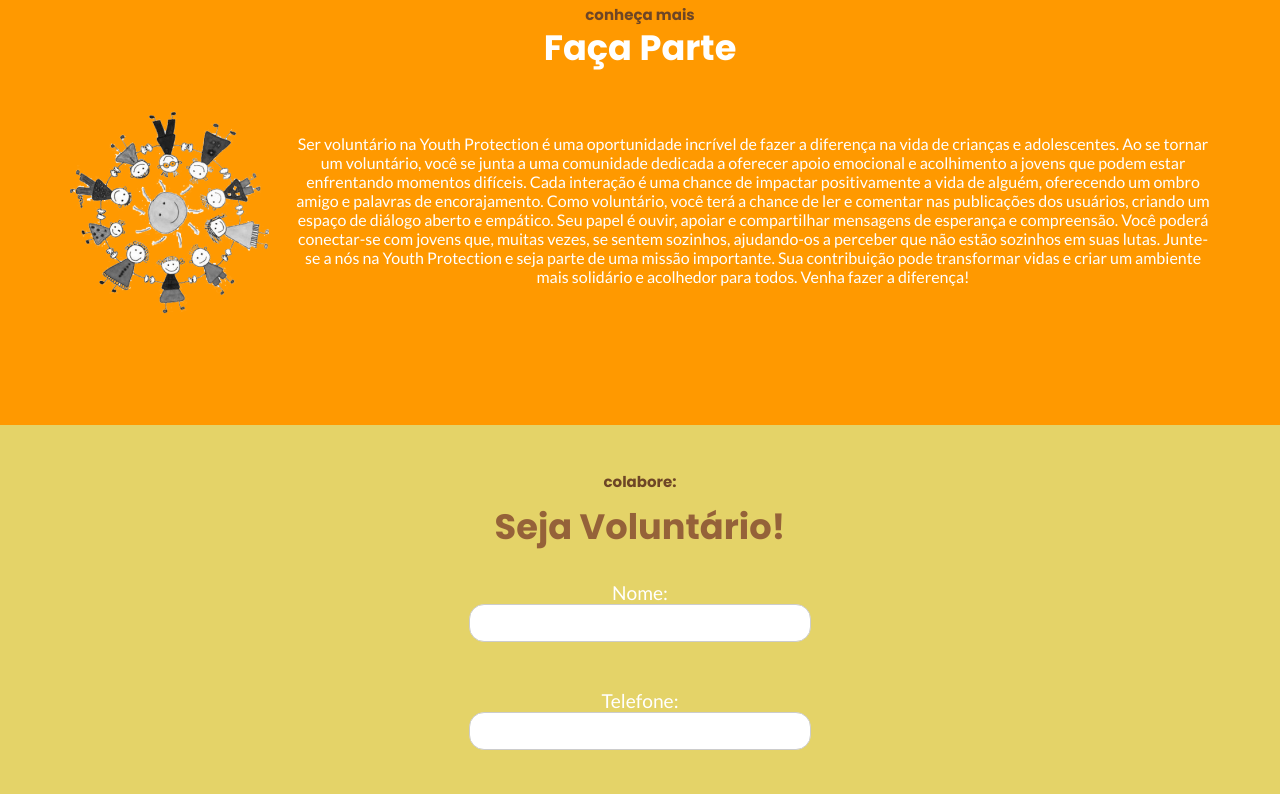
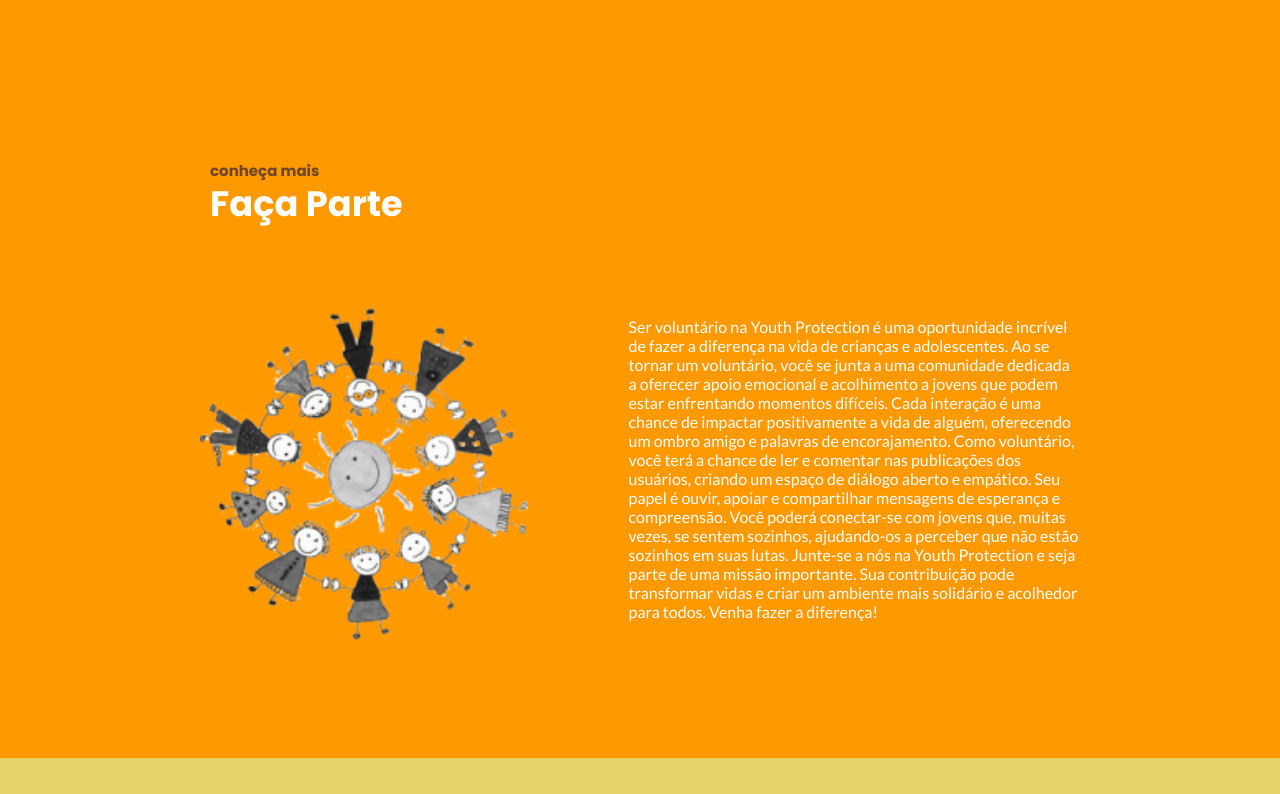
Before and after one commit to gio-aguiar/YouthProtectionSite, a plain HTML site: page index.html in a window 1280 px wide. Shown: the part 1294-2088 px from the top of the page. Drawn offline with nearby package versions, Linux system fonts and the light colour scheme.

Commit message:
tornando responsivo

```diff
--- a/index.html
+++ b/index.html
@@ -78,6 +78,7 @@
             <label>Telefone: <br><input type="text" name="idade" /></label><br/>
             <label>Email: <br><input type="text" name="nome" /></label><br/>
             <label>Profissão: <br><input type="text" name="idade" /></label><br/>
+            <label>Porque quer ser voluntário?: <br><input type="text" name="idade" /></label><br/>
 
             <button class="button-formulario">Enviar!</button>
         </section>
--- a/style.css
+++ b/style.css
@@ -221,16 +221,79 @@ button {
 }
 
 .FacaParteContent{
-    display: flex;               /* Ativa o flexbox para alinhar os itens lado a lado */
-    justify-content: space-between; /* Espaçamento entre o texto e a imagem */
-    align-items: center;         /* Alinha verticalmente os itens no centro */
-    gap: 20px;                   /* Adiciona espaçamento entre o texto e a imagem */
-    padding: 20px;
-    margin-top: -30px;
+    display: flex;
+    justify-content: space-between;
+    align-items: center;
+    gap: 90px;
+    padding-left: 150px;
+    padding-right: 150px;
 }
 
 .FacaParteContent img {
-    width: 50%; /* Ambos ocupam 100% da largura em dispositivos pequenos */
+    width: 45%;
+    height: auto;
 }
 
+.FacaParteContent p {
+    width: 60%;
+    margin-top: 0;
+    text-align: left;
 }
+.FacaParte {
+    justify-content: flex-end;
+    align-items: flex-start;
+    text-align: left;
+    height: 100vh;
+}
+
+.FacaParte h2, .FacaParte h3 {
+    padding-left: 10rem;
+}
+
+.Colabore {
+    color: #956239;
+    justify-content: flex-start;
+    align-items: flex-start;
+    text-align: left;
+    padding: 50px;
+    padding-left: 10rem;
+    width: 100%;
+    height: auto;
+}
+
+.Colabore h3 {
+    color: #6e4626;
+    font-size: 1.5rem;
+}
+
+.Colabore h2 {
+    color: #956239;
+    font-size: 2.2rem;
+    margin: 0;
+    padding: 0;
+    margin-bottom: 4rem;
+}
+
+.Colabore input[type="text"] {
+    margin-bottom: 1rem;
+    width: 100%;
+    padding: 4px;
+}
+
+.Colabore button {
+    background-color: #956239;
+    color: white;
+    border-radius: 40px;
+    padding: 15px;
+    font-size: 20px;
+    width: auto;
+    margin-top: 1rem;
+}
+
+
+.Colabore img {
+    max-width: 100%;
+    height: auto;
+    margin-left: 0;
+
+}
```
